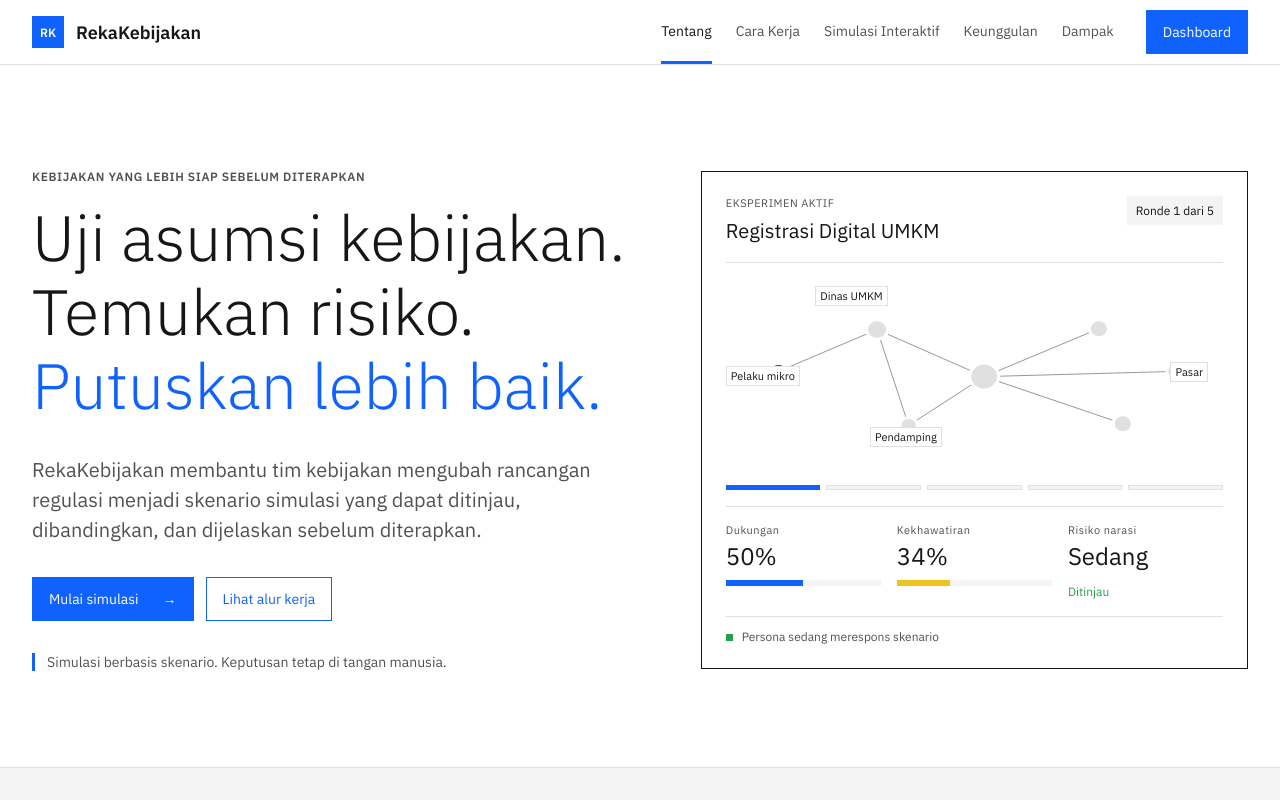
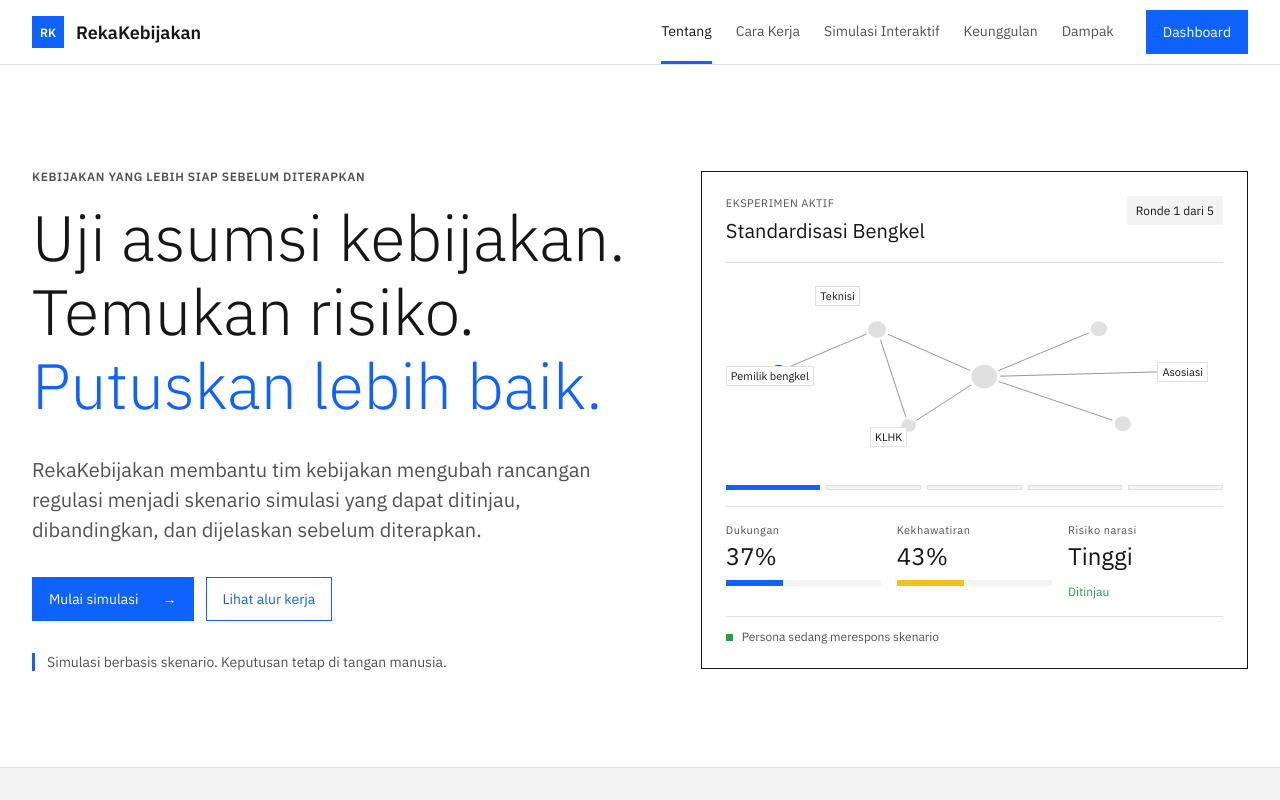
Before and after one commit to hib4/RekaKebijakan, a React (Vite) app: page / in a window 1280 px wide. Shown: the top 800 px of the page. Built offline with nearby package versions, Linux system fonts and the light colour scheme.

Commit message:
fix: active experiments

```diff
--- a/src/App.tsx
+++ b/src/App.tsx
@@ -96,10 +96,11 @@ const activeExperiments = [
 ];
 
 function ProductPreview() {
+  const [activeExpIndex, setActiveExpIndex] = useState(0);
   const [previewRound, setPreviewRound] = useState(() =>
     window.matchMedia("(prefers-reduced-motion: reduce)").matches ? 5 : 1,
   );
-  const activeExp = activeExperiments[0];
+  const activeExp = activeExperiments[activeExpIndex];
   const previewMetrics = getRoundMetrics(activeExp.scenario, previewRound);
 
   useEffect(() => {
@@ -111,10 +112,11 @@ function ProductPreview() {
 
     const runNextTick = (currentRound: number) => {
       const isEnd = currentRound >= 5;
-      const delay = 1200;
+      const delay = isEnd ? 1500 : 1200;
 
       timerId = window.setTimeout(() => {
         if (isEnd) {
+          setActiveExpIndex((prevIdx) => (prevIdx + 1) % activeExperiments.length);
           setPreviewRound(1);
           runNextTick(1);
         } else {
```
